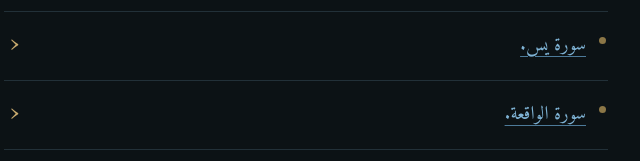
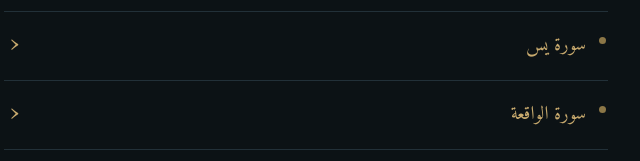
Before and after one commit to mahambk/arzaq, a plain HTML site: page index.html in a window 1280 px wide. Shown: the part 730-891 px from the top of the page, 334-974 px from the left. Drawn offline with Linux system fonts and the light colour scheme; a web font is replaced by a local one.

Commit message:
Gold surah links without underline or full stop
Co-Authored-By: Claude Sonnet 5.5 <noreply@anthropic.com>
Claude-Session: https://claude.ai/code/session_01FPo3xQiM8jruz9gWvHrXzD

```diff
--- a/index.html
+++ b/index.html
@@ -296,14 +296,11 @@
   li.done .ring .n { color: var(--done); }
   @media (prefers-reduced-motion: reduce) { .ring, .ring .arc { transition: none; } }
 
-  :root { --link: #7fb3d5; --link-line: #4d7a99; }
-  @media (prefers-color-scheme: light) { :root:not([data-theme="dark"]) { --link: #1f5f8b; --link-line: #7fa6c0; } }
-  :root[data-theme="light"] { --link: #1f5f8b; --link-line: #7fa6c0; }
   /* Links to the surah pages: whole row is tappable */
   ul.awrad > li.has-link { display: flex; align-items: center; gap: 12px; -webkit-tap-highlight-color: transparent; }
   ul.awrad > li.has-link > p { flex: 1; min-width: 0; }
   ul.awrad > li.has-link::after { content: "\2039"; color: var(--gold); font-size: 1.6em; line-height: 1; padding-inline-end: 6px; }
-  .surah-link { color: var(--link); text-decoration: underline; text-decoration-thickness: 1px; text-underline-offset: .3em; text-decoration-color: var(--link-line); }
+  .surah-link { color: var(--gold); text-decoration: none; }
   .surah-link::before { content: ""; position: absolute; inset: 0; }
   .surah-link:focus-visible { outline: 2px solid var(--gold); outline-offset: 2px; border-radius: 6px; }
   ul.awrad > li.has-link:active { background: var(--line); }
@@ -401,8 +398,8 @@
   <ul class="awrad">
     <li><p>تقوى الله في السر والعلن <span class="quran">﴿وَمَن يَتَّقِ ٱللَّهَ يَجْعَل لَّهُۥ مَخْرَجًا ۝٢ وَيَرْزُقْهُ مِنْ حَيْثُ لَا يَحْتَسِبُ ۚ وَمَن يَتَوَكَّلْ عَلَى ٱللَّهِ فَهُوَ حَسْبُهُۥٓ ۚ إِنَّ ٱللَّهَ بَـٰلِغُ أَمْرِهِۦ ۚ قَدْ جَعَلَ ٱللَّهُ لِكُلِّ شَىْءٍ قَدْرًا ۝٣﴾</span>.</p></li>
     <li><p>سورة الفاتحة.</p></li>
-    <li class="has-link"><p><a class="surah-link" href="yasin.html">سورة يس.</a></p></li>
-    <li class="has-link"><p><a class="surah-link" href="waqiah.html">سورة الواقعة.</a></p></li>
+    <li class="has-link"><p><a class="surah-link" href="yasin.html">سورة يس</a></p></li>
+    <li class="has-link"><p><a class="surah-link" href="waqiah.html">سورة الواقعة</a></p></li>
     <li><p>سورة الإخلاص.</p></li>
     <li><p>الحمد لله رب العالمين.</p></li>
     <li><p>أستغفر الله العظيم <span class="count">(١٠٠)</span>.</p></li>
```
